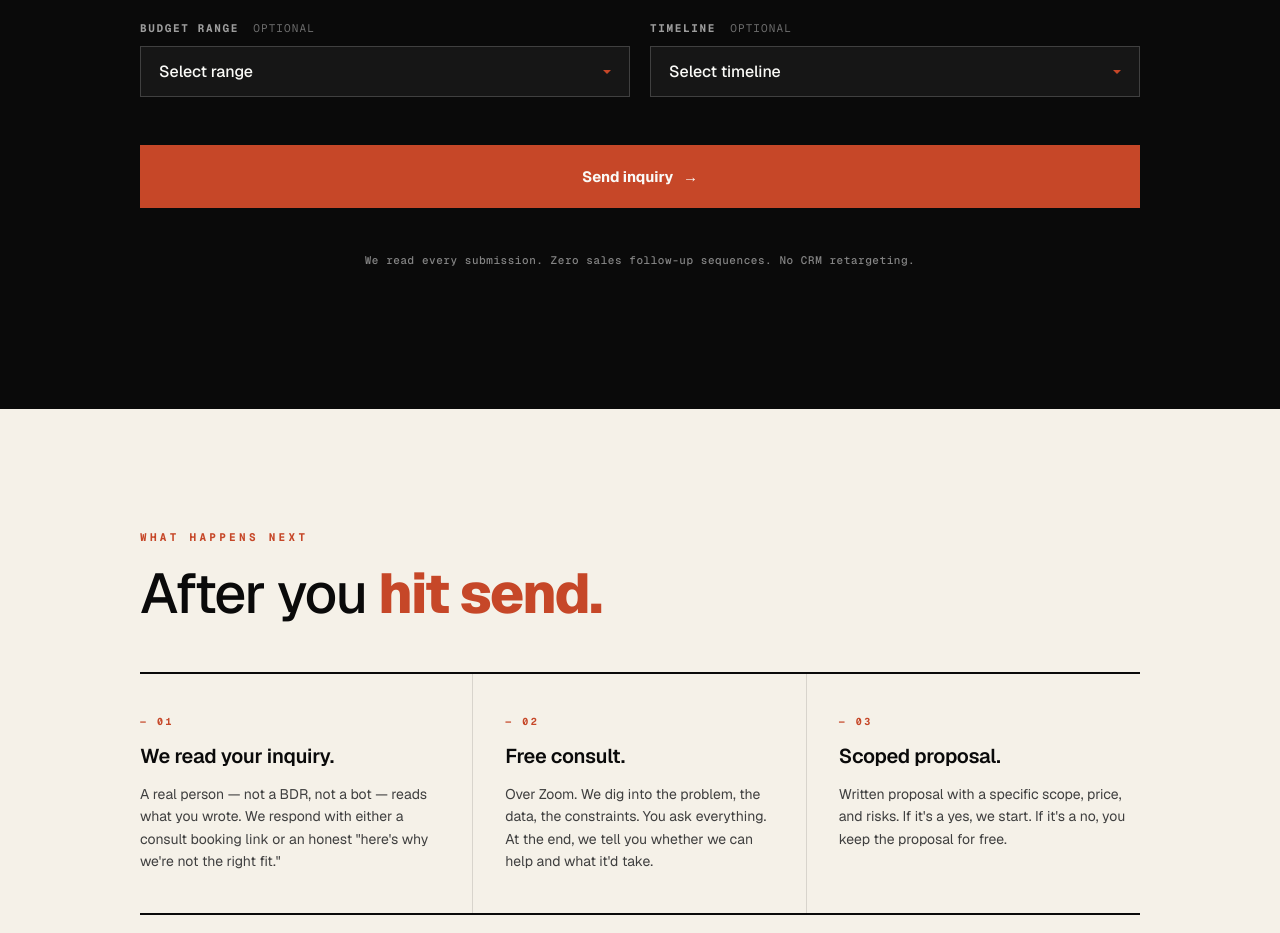
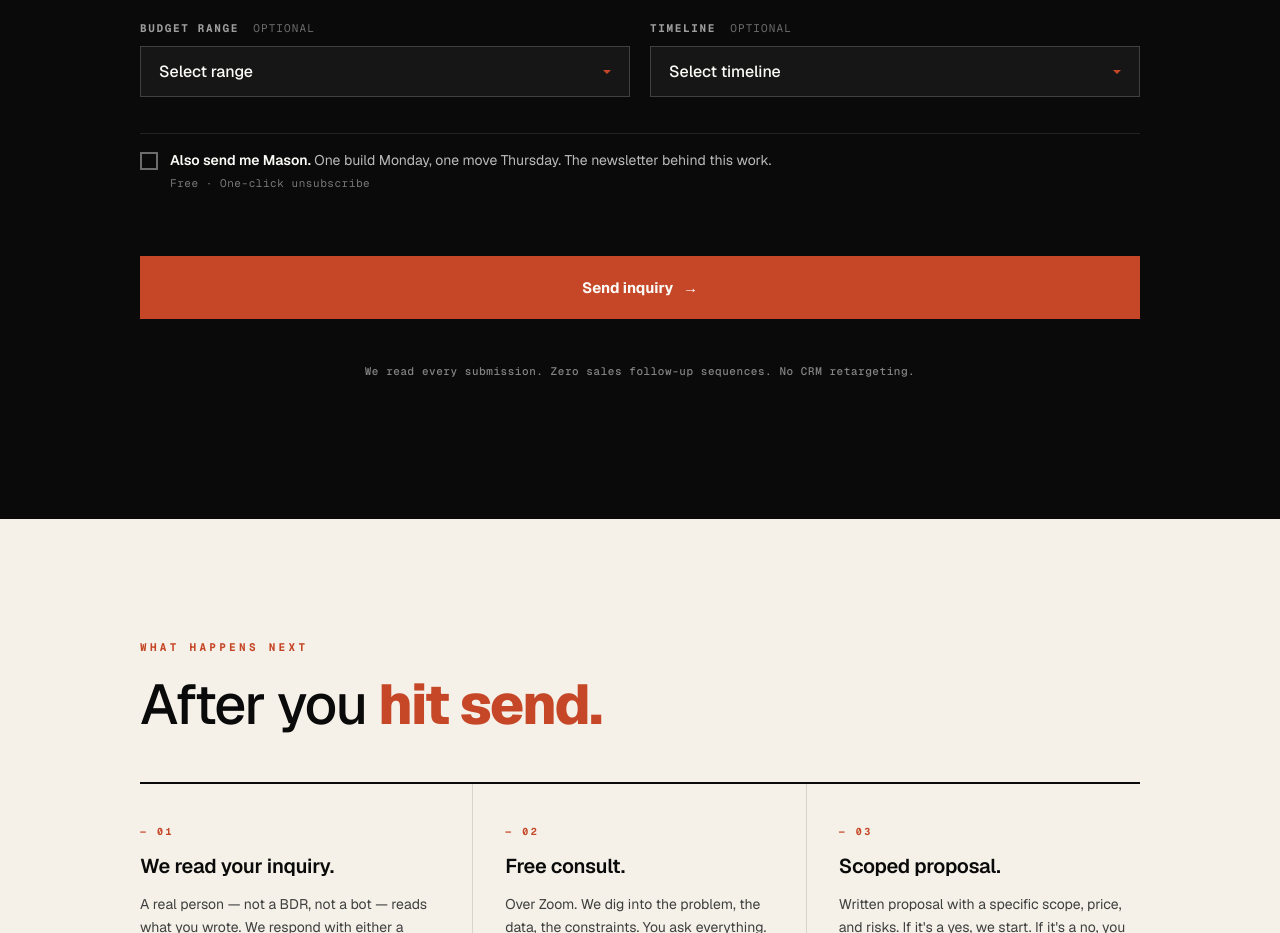
Before and after one commit to cherwinmason/readmason, a website: page build.html in a window 1280 px wide. Shown: the part 9540-10473 px from the top of the page. Drawn offline with nearby package versions, Linux system fonts and the light colour scheme.

Commit message:
Update build.html

```diff
--- a/build.html
+++ b/build.html
@@ -1015,6 +1015,73 @@ body {
 }
 
 .form-submit:disabled { opacity: 0.5; cursor: not-allowed; }
+
+.newsletter-optin {
+  display: flex;
+  align-items: flex-start;
+  gap: 12px;
+  margin-top: 8px;
+  padding: 16px 0;
+  border-top: 1px solid rgba(255,255,255,0.1);
+  cursor: pointer;
+}
+
+.newsletter-optin input[type="checkbox"] {
+  appearance: none;
+  -webkit-appearance: none;
+  width: 18px;
+  height: 18px;
+  border: 2px solid rgba(255,255,255,0.4);
+  background: transparent;
+  cursor: pointer;
+  flex-shrink: 0;
+  margin-top: 2px;
+  position: relative;
+  transition: all 0.15s;
+}
+
+.newsletter-optin input[type="checkbox"]:hover {
+  border-color: rgba(255,255,255,0.7);
+}
+
+.newsletter-optin input[type="checkbox"]:checked {
+  background: var(--rust);
+  border-color: var(--rust);
+}
+
+.newsletter-optin input[type="checkbox"]:checked::after {
+  content: '';
+  position: absolute;
+  left: 4px;
+  top: 0px;
+  width: 5px;
+  height: 10px;
+  border: solid var(--warm-white);
+  border-width: 0 2px 2px 0;
+  transform: rotate(45deg);
+}
+
+.newsletter-optin-text {
+  font-size: 14px;
+  line-height: 1.5;
+  color: rgba(255,255,255,0.72);
+  cursor: pointer;
+  user-select: none;
+}
+
+.newsletter-optin-text strong {
+  color: var(--warm-white);
+  font-weight: 600;
+}
+
+.newsletter-optin-text .opt-sub {
+  display: block;
+  font-family: 'Geist Mono', monospace;
+  font-size: 11px;
+  color: rgba(255,255,255,0.45);
+  letter-spacing: 0.05em;
+  margin-top: 4px;
+}
 
 .form-note {
   font-family: 'Geist Mono', monospace;
@@ -2850,6 +2917,14 @@ body {
         </div>
       </div>
 
+      <label class="newsletter-optin" for="newsletter-optin">
+        <input type="checkbox" id="newsletter-optin" name="newsletter_optin" />
+        <span class="newsletter-optin-text">
+          <strong>Also send me Mason.</strong> One build Monday, one move Thursday. The newsletter behind this work.
+          <span class="opt-sub">Free · One-click unsubscribe</span>
+        </span>
+      </label>
+
       <button type="submit" class="form-submit" id="submit-btn">
         Send inquiry <span>→</span>
       </button>
@@ -2981,6 +3056,7 @@ async function handleInquirySubmit(e) {
     tried: form.tried.value.trim(),
     budget: form.budget.value,
     timeline: form.timeline.value,
+    newsletter_optin: form.newsletter_optin.checked,
     source: 'readmason.com/build',
     submitted_at: new Date().toISOString(),
   };
```
